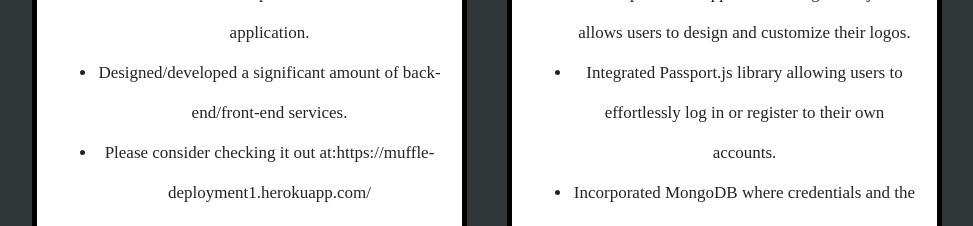
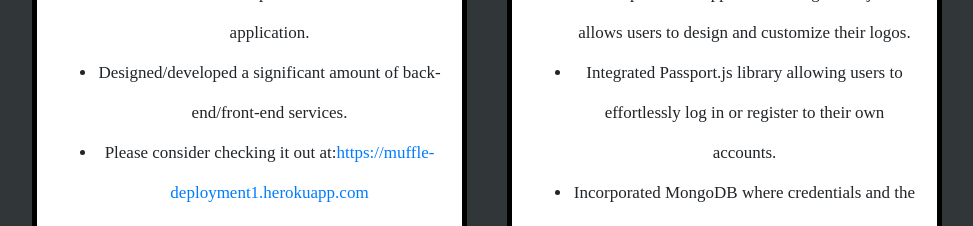
Before and after one commit to Hernanzavala1/portfolio, a plain HTML site: page index.html in a window 1280 px wide. Shown: the part 2960-3186 px from the top of the page, without its empty margins (153-1126 px from the left). Drawn offline with nearby package versions, Linux system fonts and the light colour scheme.

Commit message:
added latest project

```diff
--- a/index.html
+++ b/index.html
@@ -242,7 +242,7 @@
                 Designed/developed a significant amount of back-end/front-end services.
               </li>
               <li id="ProjectStyle">
-                Please consider checking it out at:https://muffle-deployment1.herokuapp.com/
+                Please consider checking it out at:<a href="https://muffle-deployment1.herokuapp.com">https://muffle-deployment1.herokuapp.com</a>
               </li>
 
             </ul>
```
